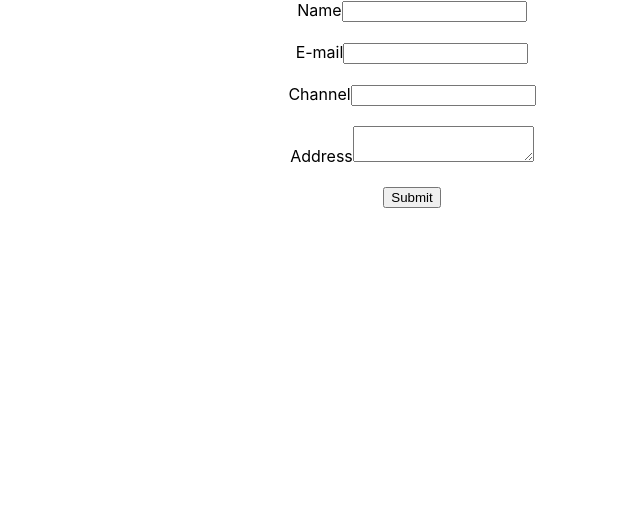
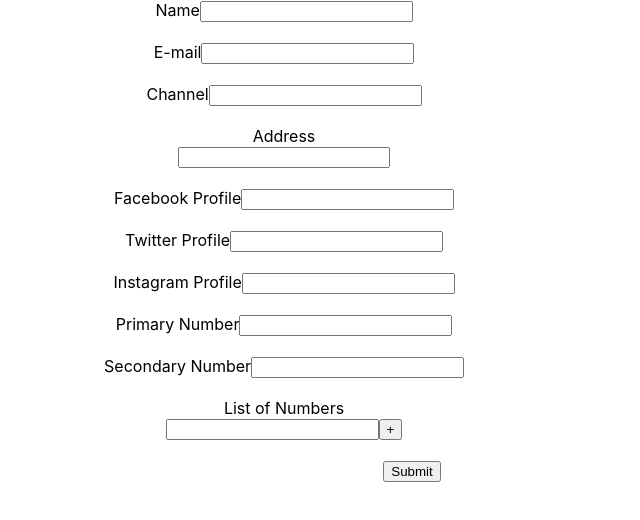
Before and after one commit to Jocatins/sphinx-shop-with-redux, a React (Create React App) app: page / in a window 1280 px wide. Shown: the top 520 px of the page, without its empty margins (228-868 px from the left). Built offline with nearby package versions, Linux system fonts and the light colour scheme.

Commit message:
more_on_formik

```diff
--- a/src/App.css
+++ b/src/App.css
@@ -38,7 +38,11 @@
 }
 .form-control {
   margin-bottom: 20px;
+  width: 80%;
 }
 .error {
   color: red;
 }
+input {
+  width: 20%;
+}
--- a/src/components/Form1.js
+++ b/src/components/Form1.js
@@ -1,5 +1,12 @@
 import React from "react";
-import { Formik, Form, Field, ErrorMessage } from "formik";
+import {
+  Formik,
+  Form,
+  Field,
+  ErrorMessage,
+  FieldArray,
+  FastField,
+} from "formik";
 import * as Yup from "yup";
 import TextError from "./TextError";
 
@@ -8,6 +15,13 @@ const initialValues = {
   email: "",
   channel: "",
   address: "",
+  social: {
+    facebook: "",
+    twitter: "",
+    instagram: "",
+  },
+  idNumbers: [""],
+  phoneNumbers: ["", ""],
 };
 const onSubmit = (values) => {
   console.log("form data", values);
@@ -25,6 +39,7 @@ function Form1() {
       initialValues={initialValues}
       validationSchema={validationSchema}
       onSubmit={onSubmit}
+      // validateOnChange={false}   validateOnBlur={false}
     >
       <Form>
         <div className="form-control">
@@ -49,7 +64,67 @@ function Form1() {
         </div>
         <div className="form-control">
           <label htmlFor="address">Address</label>
-          <Field as="textarea" type="text" id="address " name="address" />
+          <FastField name="address">
+            {(props) => {
+              console.log("Field render");
+              const { field, form, meta } = props;
+              return (
+                <div>
+                  <input type="text" id="address" {...field} />
+                  {meta.touched && meta.error ? <div>{meta.error} </div> : null}
+                </div>
+              );
+            }}
+          </FastField>
+        </div>
+        <div className="form-control">
+          <label htmlFor="facebook">Facebook Profile</label>
+          <Field type="text" id="facebook " name="social.facebook" />
+        </div>
+        <div className="form-control">
+          <label htmlFor="twitter">Twitter Profile</label>
+          <Field type="text" id="twitter " name="social.twitter" />
+        </div>
+        <div className="form-control">
+          <label htmlFor="instagram">Instagram Profile</label>
+          <Field type="text" id="instagram " name="social.instagram" />
+        </div>
+        <div className="form-control">
+          <label htmlFor="primaryPhone">Primary Number</label>
+          <Field type="text" id="primaryPhone " name="phoneNumbers[0]" />
+        </div>
+        <div className="form-control">
+          <label htmlFor="secPhone">Secondary Number</label>
+          <Field type="text" id="secPhone " name="phoneNumbers[1]" />
+        </div>
+        <div className="form-control">
+          <label>List of Numbers</label>
+          <FieldArray name="idNumbers">
+            {(fieldProps) => {
+              //console.log("field array props", fieldProps);
+              const { push, remove, form } = fieldProps;
+              const { values } = form;
+              const { idNumbers } = values;
+              return (
+                <div>
+                  {idNumbers.map((idNo, index) => (
+                    <div key={index}>
+                      <Field name={`idNumbers [${index}]`} />
+                      {index > 0 && (
+                        <button type="button" onClick={() => remove(index)}>
+                          {""}- {""}
+                        </button>
+                      )}
+
+                      <button type="button" onClick={() => push("")}>
+                        {""} + {""}
+                      </button>
+                    </div>
+                  ))}
+                </div>
+              );
+            }}
+          </FieldArray>
         </div>
         <button type="submit">Submit</button>
       </Form>
```
